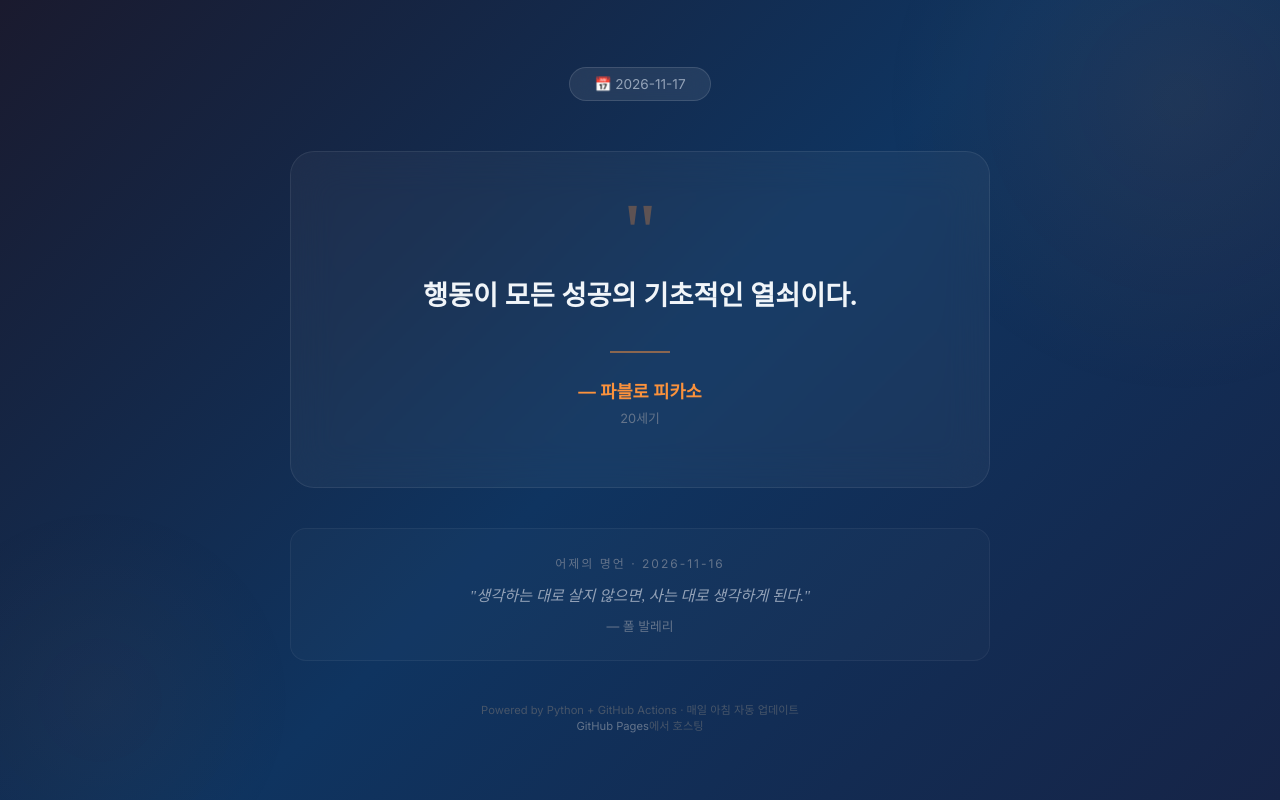
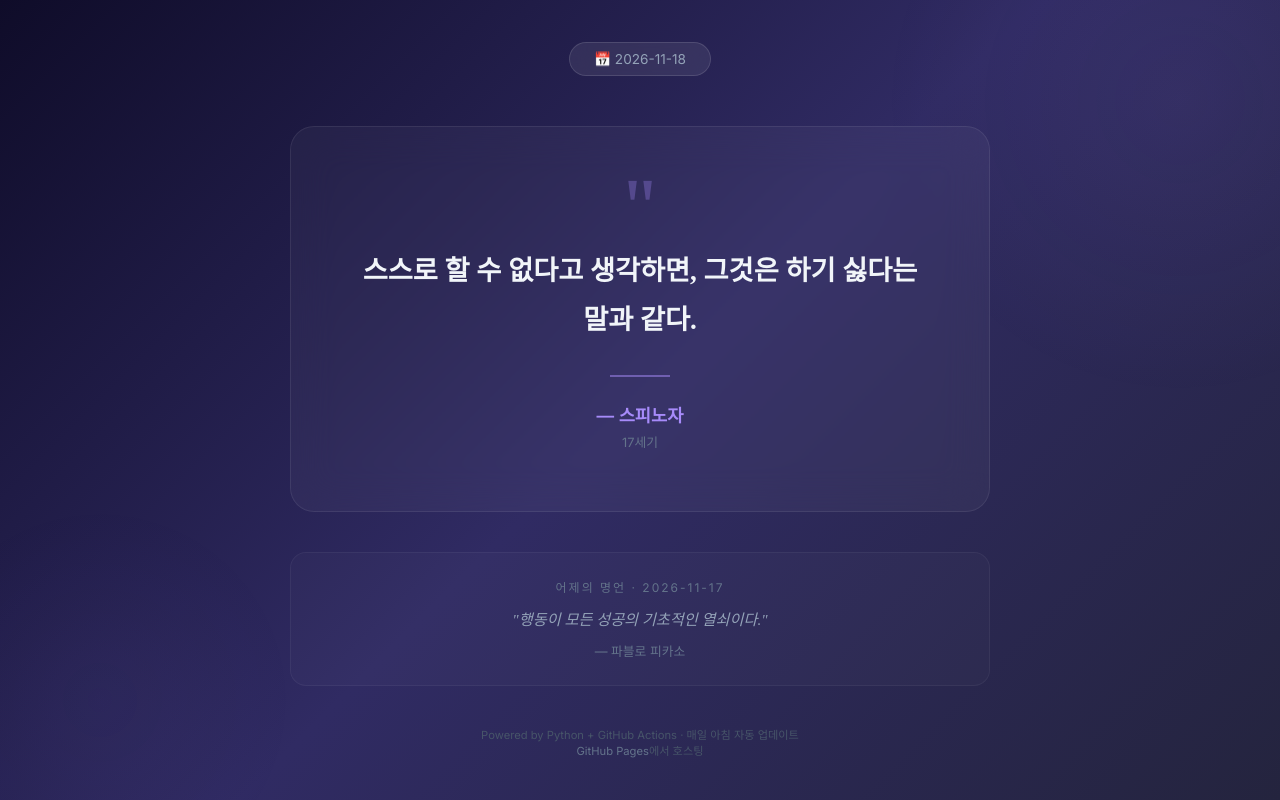
Before and after one commit to daily-indiemovie/daily-indiemovie.github.io, a plain HTML site: page index.html in a window 1280 px wide. Drawn offline with Linux system fonts and the light colour scheme.

Commit message:
Auto-update: Daily Quote

```diff
--- a/index.html
+++ b/index.html
@@ -11,7 +11,7 @@
 
         body {
             font-family: 'Inter', sans-serif;
-            background: linear-gradient(135deg, #1a1a2e, #0f3460, #162447);
+            background: linear-gradient(135deg, #0f0c29, #302b63, #24243e);
             color: #e2e8f0;
             min-height: 100vh;
             display: flex;
@@ -28,7 +28,7 @@
             position: fixed;
             width: 600px;
             height: 600px;
-            background: radial-gradient(circle, #fb923c10, transparent 70%);
+            background: radial-gradient(circle, #a78bfa10, transparent 70%);
             top: -200px;
             right: -200px;
             border-radius: 50%;
@@ -39,7 +39,7 @@
             position: fixed;
             width: 400px;
             height: 400px;
-            background: radial-gradient(circle, #fb923c08, transparent 70%);
+            background: radial-gradient(circle, #a78bfa08, transparent 70%);
             bottom: -100px;
             left: -100px;
             border-radius: 50%;
@@ -92,7 +92,7 @@
 
         .quote-mark {
             font-size: 5em;
-            color: #fb923c;
+            color: #a78bfa;
             opacity: 0.3;
             font-family: Georgia, serif;
             line-height: 0.5;
@@ -113,14 +113,14 @@
         .divider {
             width: 60px;
             height: 2px;
-            background: #fb923c;
+            background: #a78bfa;
             margin: 0 auto 25px;
             opacity: 0.5;
         }
 
         .author {
             font-size: 1.1em;
-            color: #fb923c;
+            color: #a78bfa;
             font-weight: 600;
             margin-bottom: 5px;
         }
@@ -184,20 +184,20 @@
 </head>
 <body>
     <div class="container">
-        <div class="date-badge">📅 2026-11-17</div>
+        <div class="date-badge">📅 2026-11-18</div>
 
         <div class="quote-card">
             <span class="quote-mark">"</span>
-            <div class="quote-text">행동이 모든 성공의 기초적인 열쇠이다.</div>
+            <div class="quote-text">스스로 할 수 없다고 생각하면, 그것은 하기 싫다는 말과 같다.</div>
             <div class="divider"></div>
-            <div class="author">— 파블로 피카소</div>
-            <div class="era">20세기</div>
+            <div class="author">— 스피노자</div>
+            <div class="era">17세기</div>
         </div>
 
         <div class="yesterday">
-            <div class="yesterday-label">어제의 명언 · 2026-11-16</div>
-            <div class="yesterday-quote">"생각하는 대로 살지 않으면, 사는 대로 생각하게 된다."</div>
-            <div class="yesterday-author">— 폴 발레리</div>
+            <div class="yesterday-label">어제의 명언 · 2026-11-17</div>
+            <div class="yesterday-quote">"행동이 모든 성공의 기초적인 열쇠이다."</div>
+            <div class="yesterday-author">— 파블로 피카소</div>
         </div>
 
         <footer>
```
